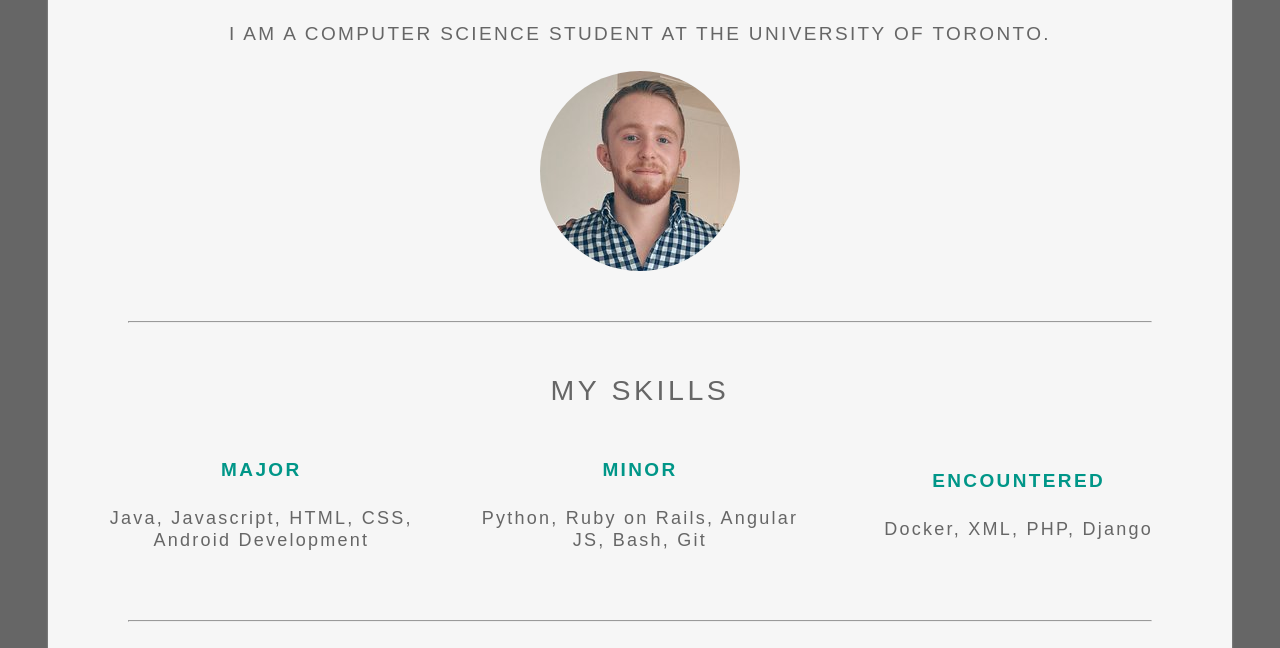
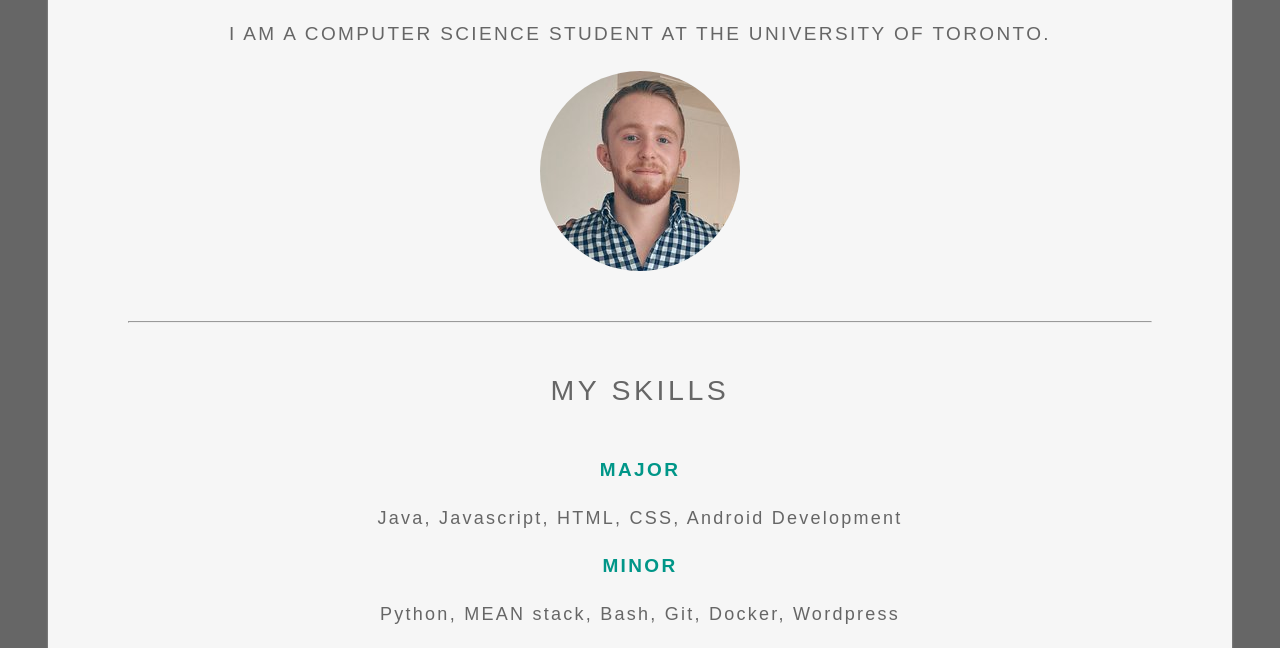
Before and after one commit to lkelly-dev/Old-Personal-Site, a plain HTML site: page index.html in a window 1280 px wide. Shown: the part 151-799 px from the top of the page. Drawn offline with Linux system fonts and the light colour scheme.

Commit message:
Updated skills

```diff
--- a/index.html
+++ b/index.html
@@ -42,17 +42,17 @@
 <div class="skills">
 <h2>My Skills</h2>
 <div class="row">
-        <div class="col">
+        <div class="col-skills">
             <h4 style="color:#009688; font-weight:bold;">Major</h4>
             <p style="text-transform: none; font-size:18px; padding-right:20px; padding-left: 20px;">Java, Javascript, HTML, CSS, Android Development
         </div>
-        <div class="col">
+        <div class="col-skills">
             <h4 style="color:#009688; font-weight:bold;">Minor</h4>
-            <p style="text-transform: none; font-size:18px; padding-right:20px; padding-left: 20px;">Python, Ruby on Rails, Angular JS, Bash, Git
+            <p style="text-transform: none; font-size:18px; padding-right:20px; padding-left: 20px;">Python, MEAN stack, Bash, Git, Docker, Wordpress
         </div>
-        <div class="col">
+        <div class="col-skills">
             <h4 style="color:#009688; font-weight:bold;">Encountered</h4>
-            <p style="text-transform: none; font-size:18px; padding-right:20px; padding-left: 20px;">Docker, XML, PHP, Django
+            <p style="text-transform: none; font-size:18px; padding-right:20px; padding-left: 20px;">Ruby on Rails, XML, PHP, Django
         </div>
     </div>
 
@@ -63,42 +63,6 @@
 
 <div class="projects">
     <h2>My Projects</h2>
-    <!-- <div class="row">
-        <div class="col"></div>
-        <div class="col"><a href="https://play.google.com/store/apps/details?id=com.stratman.wheresmycar"><img src="pics/dwmc.png" alt="Dude Wheres My Car?" style="width:175px;height:175;"></a></div>
-
-        <div class="col">
-            <a target="_blank" href="https://play.google.com/store/apps/details?id=com.stratman.wheresmycar"><h4 style="text-transform: none; color:#666666; font-size:20px;">Dude Where&#39;s My Car?</h4></a>
-            <p style="text-transform: none; font-size:16px;">An Android Application that allows a user to locate their vehicle wherever they parked it.</p>
-        </div>
-        <div class="col"></div>
-    </div>
-
-
-    <div class="row" style="margin-top: 75px;">
-        <div class="col"></div>
-        <div class="col"><a href="https://github.com/lkelly-dev/ShoppingCart"><img src="pics/shopping.png" alt="Shopping Cart App" style="width:175px;height:175;"></a></div>
-
-        <div class="col">
-            <a target="_blank" href="https://github.com/lkelly-dev/ShoppingCart"><h4 style="text-transform: none; font-size:20px; color:#666666;">Shopping Cart</h4></a>
-            <p style="text-transform: none; font-size:16px;">A simple shopping list Android application built with a Card UI.</p>
-        </div>
-        <div class="col"></div>
-    </div>
-
-    <div class="row" style="margin-top: 75px;">
-        <div class="col"></div>
-        <div class="col"><a href="http://test.liamckelly.com"><img src="pics/batco.jpg" alt="Bolton Access TV" style="width:175px;height:175;"></a></div>
-
-        <div class="col">
-            <a target="_blank" href="http://test.liamckelly.com"><h4 style="text-transform: none; font-size:20px; color:#666666;">Bolton Access TV</h4></a>
-            <p style="text-transform: none; font-size:16px;">Redesign of the Bolton Access Television network with material design.</p>
-        </div>
-        <div class="col"></div>
-    </div>
-
-</div> -->
-
 <div class="row">
   <a class="card-link" href="https://play.google.com/store/apps/details?id=com.stratman.wheresmycar">
   <div class = "project-card">
```
Also changed, not shown: resume.html (+7 -0 lines), 2 other files.
